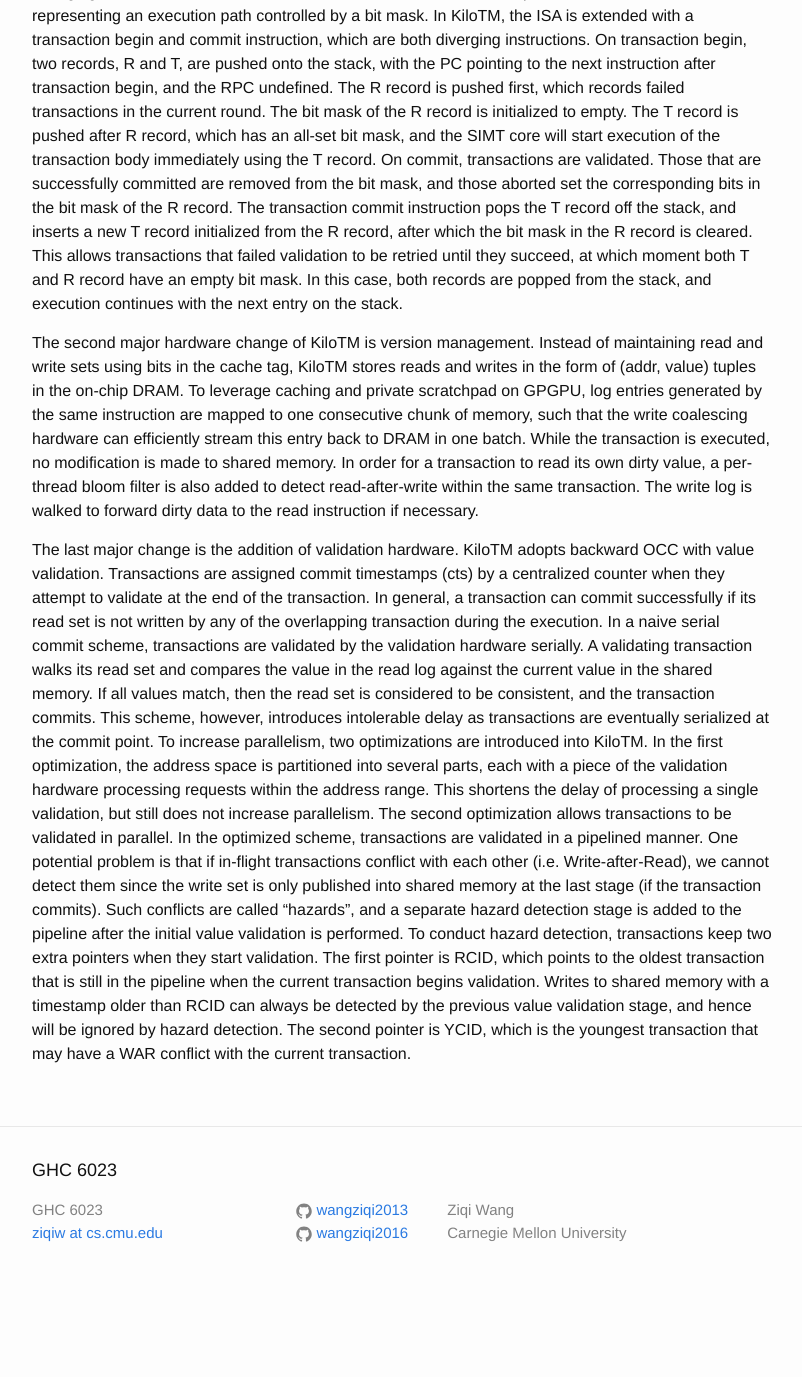
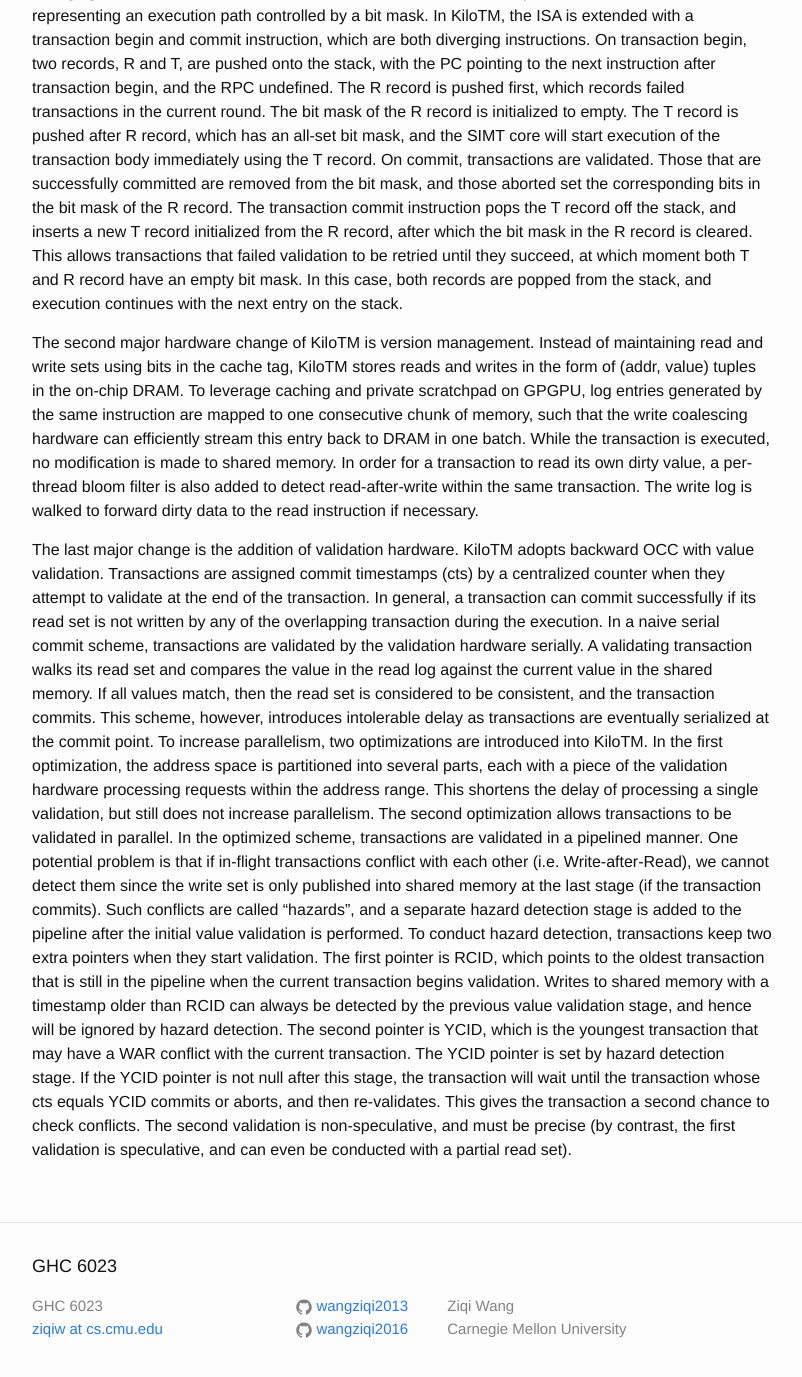
Before and after one commit to wangziqi2013/wangziqi2013.github.io, a Jekyll site: the page built from _posts/2019-10-21-kilotm.markdown, in a window 1280 px wide and 1400 px high, scrolled down 1166 px. Shown: the top 1377 px of the window, without its empty margins (238-1040 px from the left). Built offline with Jekyll 4.4.1, drawn with Linux system fonts in a browser that asks for light colours; before the commit the page ends 2470 px from its top, so only the background shows below that.

Commit message:
Adding YCID

```diff
--- a/_posts/2019-10-21-kilotm.markdown
+++ b/_posts/2019-10-21-kilotm.markdown
@@ -75,4 +75,7 @@ hazard detection, transactions keep two extra pointers when they start validatio
 to the oldest transaction that is still in the pipeline when the current transaction begins validation. Writes to shared
 memory with a timestamp older than RCID can always be detected by the previous value validation stage, and hence will be
 ignored by hazard detection. The second pointer is YCID, which is the youngest transaction that may have a WAR conflict
-with the current transaction.
+with the current transaction. The YCID pointer is set by hazard detection stage. If the YCID pointer is not null after
+this stage, the transaction will wait until the transaction whose cts equals YCID commits or aborts, and then re-validates.
+This gives the transaction a second chance to check conflicts. The second validation is non-speculative, and must be
+precise (by contrast, the first validation is speculative, and can even be conducted with a partial read set).
```
